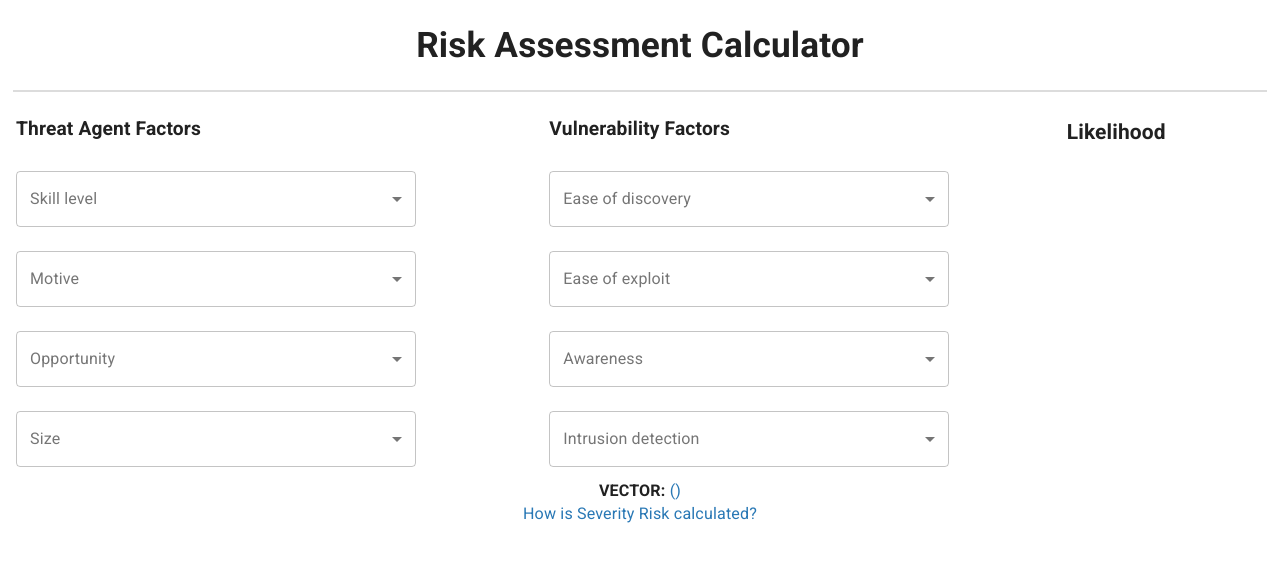
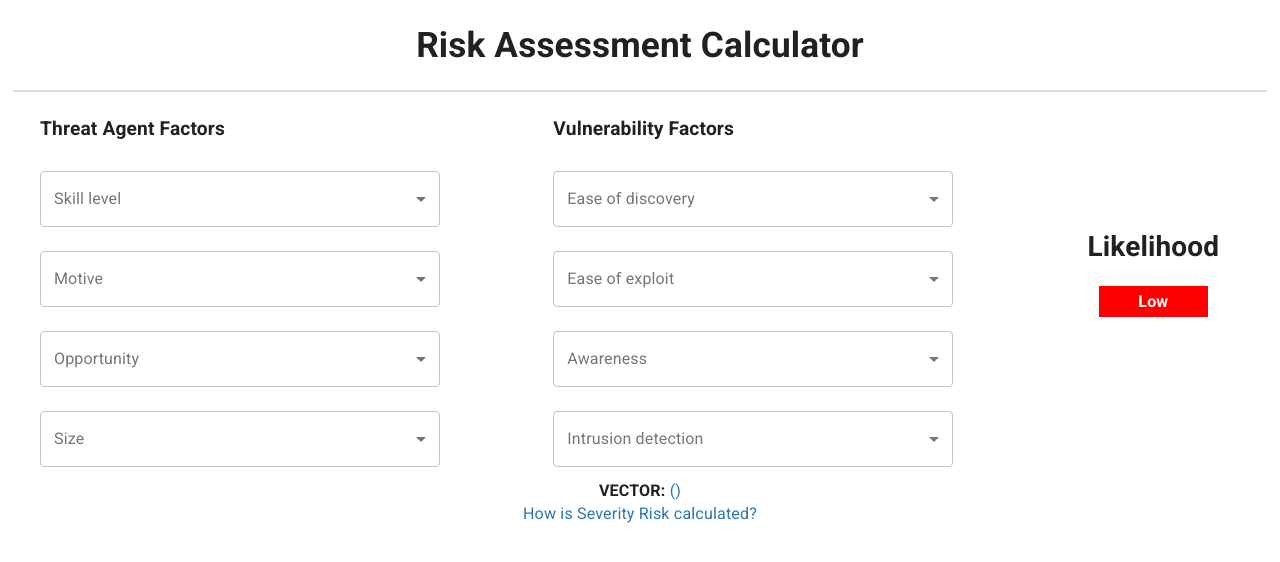
Before and after one commit to rajasoun/tdd-ts-jest-risk-calculator, a Next.js app: page / in a window 1280 px wide. Shown: the top 562 px of the page. Built offline with nearby package versions, Linux system fonts and the light colour scheme.

Commit message:
Update label field

```diff
--- a/src/pages/index.tsx
+++ b/src/pages/index.tsx
@@ -1,13 +1,15 @@
 import Head from 'next/head';
 import { GetStaticProps } from 'next';
-import styled from 'styled-components';
+import styled, { css } from 'styled-components';
 import Grid from '@material-ui/core/Grid';
+import Container from '@material-ui/core/Container';
 import { createStyles, makeStyles, Theme } from '@material-ui/core/styles';
 import FormControl from '@material-ui/core/FormControl';
 import SelectDropDown from '../component/select';
 import Modal from '../component/calculator-modal';
 import data from '../data/risk-calculator.json';
 import { useState } from 'react';
+
 const useStyles = makeStyles((theme: Theme) =>
     createStyles({
         root: {
@@ -19,6 +21,7 @@ const useStyles = makeStyles((theme: Theme) =>
         },
     }),
 );
+
 export const getStaticProps: GetStaticProps = async (context) => {
     return {
         props: {
@@ -26,6 +29,7 @@ export const getStaticProps: GetStaticProps = async (context) => {
         }
     }
 }
+
 const Title = styled.div`
     font-size: 2.2rem;
     font-weight: 800;
@@ -33,25 +37,64 @@ const Title = styled.div`
     margin-top: 20px;
     margin-bottom: 20px;
 `;
+
 const HorizontalLine = styled.hr`
     width: 98%;
     border: 1px solid rgb(220, 220, 220);
 `;
+
 const StyleDiv = styled.div`
     font-size: 1.2rem;
     font-weight: 600;
     margin: 1rem;
 `;
 
+const StyledParentDiv = styled.div`
+    margin-top: 8rem;
+    text-align: center;
+`;
+
+const variantSeverity : any = {
+    medium: {
+        backgroundColor: "rgb(144, 238, 144)",
+        color: "#000"
+    },
+    low: {
+        backgroundColor: "rgb(255, 255, 0)",
+        color: "#000"
+    },
+    high: {
+        backgroundColor: "rgb(255, 169, 0)",
+        color: "#000"
+    },
+    critical: {
+        backgroundColor: "rgb(255, 0, 0)",
+        color: "#fff"
+    }
+};
+
+const Styledlabel = styled.div`
+    margin: 0 3rem;
+    padding: 0.25rem;
+    background-color: red;
+    font-size: 1.15em;
+    font-weight: 700;
+    ${({ variant }) => variant && variantSeverity[variant] && css`
+       background-color: ${variantSeverity[variant].backgroundColor};
+       color: ${variantSeverity[variant].color};
+   `}
+`;
 
 const LabelLayout = (props: any) => {
     return (
-        <div>
-            <h2>Likelihood</h2>
+        <StyledParentDiv>
+            <h1>Likelihood</h1>
             <h3>{props.score}</h3>
-        </div>
+            <Styledlabel variant='critical'>Low</Styledlabel>
+        </StyledParentDiv>
     )
 }
+
 const Home = ({data}: any) => {
     const classes = useStyles();
     const [childPropsData, getChildPropsData] = useState('')
@@ -67,13 +110,16 @@ const Home = ({data}: any) => {
                 Risk Assessment Calculator
             </Title>
             <HorizontalLine />
-            <Grid container className={classes.root} >
+            <Container maxWidth="lg">
+                <Grid container className={classes.root}>
                     {
                         data.data.map((ele: any, index: number) => {
                             return (
                                 <Grid item xs={ele.gridSize} key={index}>
                                     <StyleDiv>{ele.title}</StyleDiv>
-                            { !ele.label ? ele.select.map((data: any, i: number) => (
+                                    { !ele.label ?
+                                        ele.select.map(
+                                            (data: any, i: number) => (
                                                 <div key={i}>
                                                     <FormControl
                                                         variant="outlined"
@@ -81,15 +127,19 @@ const Home = ({data}: any) => {
                                                     >
                                                         <SelectDropDown {...data} sendData={getData}/>
                                                     </FormControl>
-                    </div>   ))    :
-                    <LabelLayout score={childPropsData}/> }
+                                                </div>
+                                            )
+                                        ): <LabelLayout score={childPropsData}/>
+                                    }
                                 </Grid>
                             )
                         })
                     }
                 </Grid>
+            </Container>
             <Modal />
         </>
     )
 }
+
 export default Home;
```
Lines whose indentation alone changed are shown as unchanged.
